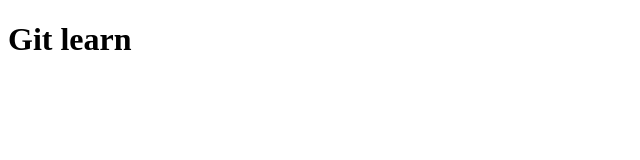
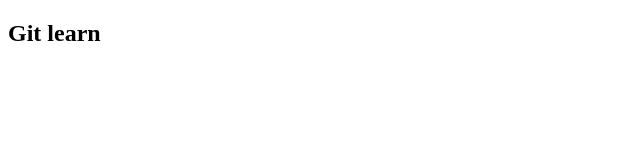
Before and after one commit to minhquang55/JSA08, a plain HTML site: page Lesson 1/index.html in a window 1280 px wide. Shown: the whole page, without its empty margins (0-640 px from the left). Drawn offline with Linux system fonts and the light colour scheme.

Commit message:
add style.css

```diff
--- a/Lesson 1/index.html
+++ b/Lesson 1/index.html
@@ -6,6 +6,6 @@
   <title>Document</title>
 </head>
 <body>
-  <h1>Git learn</h1>
+  <h2>Git learn</h2>
 </body>
 </html>
--- /dev/null
+++ b/Lesson 1/style.css
@@ -0,0 +1,4 @@
+* {
+  padding: 0;
+  margin: 0;
+}
```
